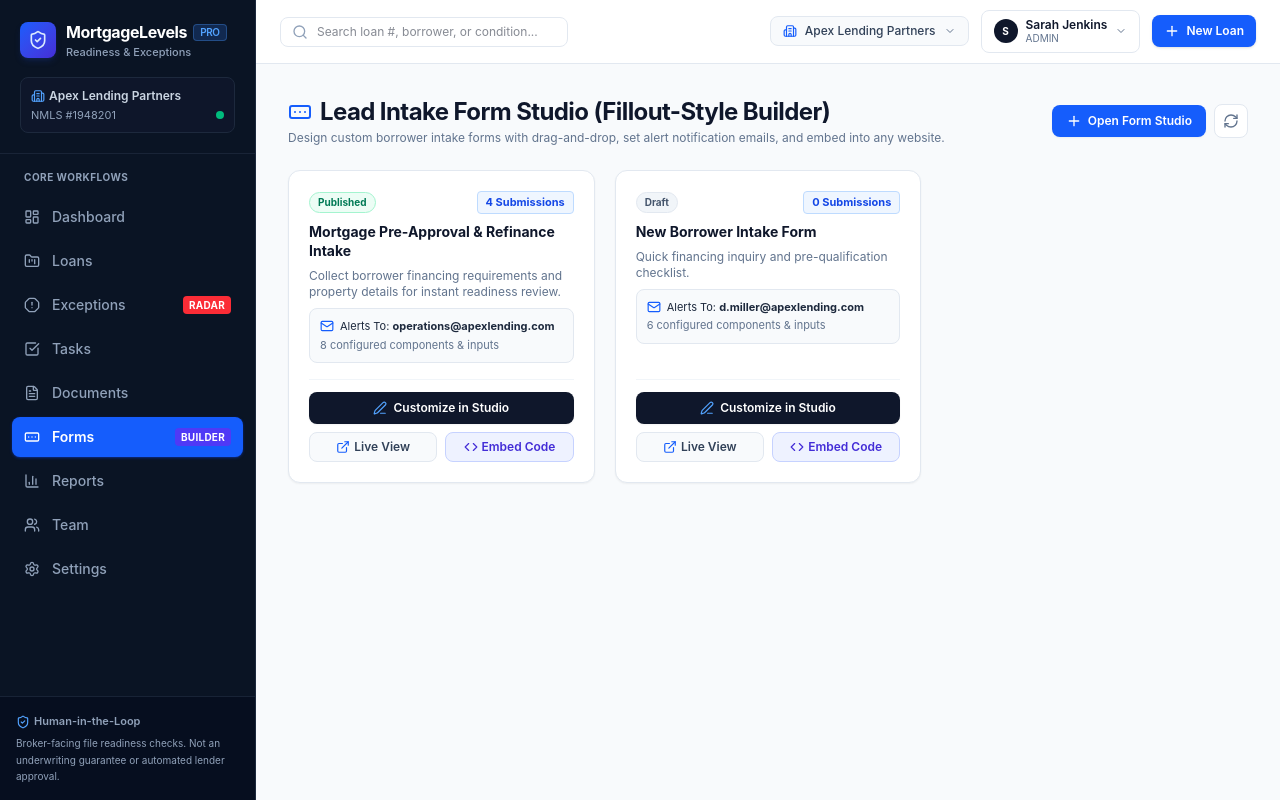
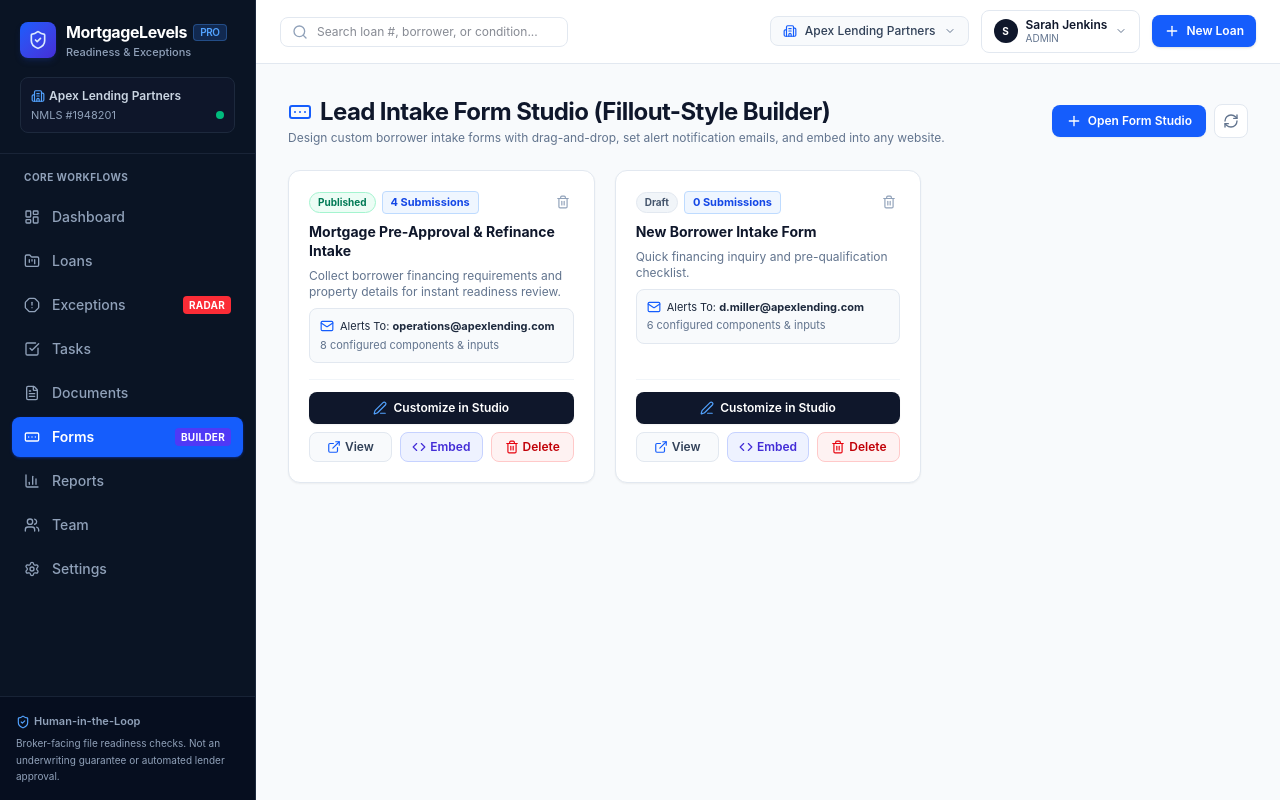
Before and after one commit to amaraupastra-bot/mortgage-dashboard, a Next.js app: page /forms in a window 1280 px wide. Built offline with nearby package versions, Linux system fonts and the light colour scheme.

Commit message:
feat: add form deletion and full editability controls to Forms Studio

```diff
--- a/src/app/forms/page.tsx
+++ b/src/app/forms/page.tsx
@@ -269,6 +269,31 @@ function FormsContent() {
     setSelectedFieldId(copy.id);
   };
 
+  // Delete entire form
+  const handleDeleteForm = async (formId: string, formTitle: string) => {
+    if (!confirm(`Are you sure you want to delete the form "${formTitle}"? This cannot be undone.`)) {
+      return;
+    }
+
+    try {
+      const res = await fetch(`/api/forms/${formId}?workspaceId=${workspace.id}`, {
+        method: 'DELETE',
+      });
+      const data = await res.json();
+      if (data.success) {
+        if (currentForm?.id === formId) {
+          setCurrentForm(null);
+          setActiveView('list');
+        }
+        fetchForms();
+      } else {
+        alert(data.error || 'Failed to delete form');
+      }
+    } catch {
+      alert('Failed to delete form');
+    }
+  };
+
   // Save current form changes
   const handleSaveStudioForm = async () => {
     if (!currentForm) return;
@@ -377,6 +402,7 @@ function FormsContent() {
               >
                 <div className="space-y-2">
                   <div className="flex items-center justify-between">
+                    <div className="flex items-center gap-1.5">
                       <span
                         className={`text-[10px] font-bold px-2 py-0.5 rounded-full border ${
                           form.status === 'Published'
@@ -389,6 +415,15 @@ function FormsContent() {
                       <span className="text-[11px] font-bold text-blue-700 bg-blue-50 px-2 py-0.5 rounded border border-blue-200">
                         {form.submissionsCount || 0} Submissions
                       </span>
+                    </div>
+
+                    <button
+                      onClick={() => handleDeleteForm(form.id, form.title)}
+                      className="p-1 text-slate-400 hover:text-red-600 hover:bg-red-50 rounded-md transition"
+                      title="Delete this form"
+                    >
+                      <Trash2 className="w-3.5 h-3.5" />
+                    </button>
                   </div>
 
                   <h3 className="font-bold text-sm text-slate-900 leading-snug">{form.title}</h3>
@@ -415,14 +450,14 @@ function FormsContent() {
                     <Edit3 className="w-3.5 h-3.5 text-blue-400" /> Customize in Studio
                   </button>
 
-                  <div className="grid grid-cols-2 gap-2 text-xs">
+                  <div className="grid grid-cols-3 gap-2 text-xs">
                     <a
                       href={`/f/${form.id}`}
                       target="_blank"
                       rel="noreferrer"
                       className="flex items-center justify-center gap-1 py-1.5 px-2 bg-slate-50 hover:bg-slate-100 text-slate-700 font-semibold rounded-lg border border-slate-200 transition"
                     >
-                      <ExternalLink className="w-3.5 h-3.5 text-blue-600" /> Live View
+                      <ExternalLink className="w-3.5 h-3.5 text-blue-600" /> View
                     </a>
 
                     <button
@@ -432,7 +467,14 @@ function FormsContent() {
                       }}
                       className="flex items-center justify-center gap-1 py-1.5 px-2 bg-indigo-50 hover:bg-indigo-100 text-indigo-700 font-semibold rounded-lg border border-indigo-200 transition"
                     >
-                      <Code className="w-3.5 h-3.5" /> Embed Code
+                      <Code className="w-3.5 h-3.5" /> Embed
+                    </button>
+
+                    <button
+                      onClick={() => handleDeleteForm(form.id, form.title)}
+                      className="flex items-center justify-center gap-1 py-1.5 px-2 bg-red-50 hover:bg-red-100 text-red-700 font-semibold rounded-lg border border-red-200 transition"
+                    >
+                      <Trash2 className="w-3.5 h-3.5 text-red-600" /> Delete
                     </button>
                   </div>
                 </div>
@@ -515,6 +557,15 @@ function FormsContent() {
             <option value="Published">Published</option>
             <option value="Draft">Draft</option>
           </select>
+
+          <button
+            onClick={() => handleDeleteForm(currentForm.id, currentForm.title)}
+            className="flex items-center gap-1 px-3 py-1.5 bg-red-50 hover:bg-red-100 text-red-700 text-xs font-semibold rounded-lg border border-red-200 transition"
+            title="Delete this form"
+          >
+            <Trash2 className="w-3.5 h-3.5 text-red-600" />
+            <span>Delete</span>
+          </button>
 
           <button
             onClick={handleSaveStudioForm}
@@ -1184,7 +1235,16 @@ function FormsContent() {
                 </p>
               </div>
 
-              <div className="pt-4 border-t border-slate-100 flex justify-end">
+              <div className="pt-4 border-t border-slate-100 flex items-center justify-between">
+                <button
+                  type="button"
+                  onClick={() => handleDeleteForm(currentForm.id, currentForm.title)}
+                  className="px-3.5 py-2 bg-red-50 hover:bg-red-100 text-red-700 font-semibold rounded-lg text-xs border border-red-200 transition flex items-center gap-1.5"
+                >
+                  <Trash2 className="w-3.5 h-3.5 text-red-600" />
+                  <span>Delete Form Permanently</span>
+                </button>
+
                 <button
                   onClick={handleSaveStudioForm}
                   className="px-5 py-2 bg-blue-600 hover:bg-blue-700 text-white font-semibold rounded-lg text-xs shadow-xs"
```
Also changed, not shown: .data/mortgage_db.json. Lines whose indentation alone changed are shown as unchanged.
